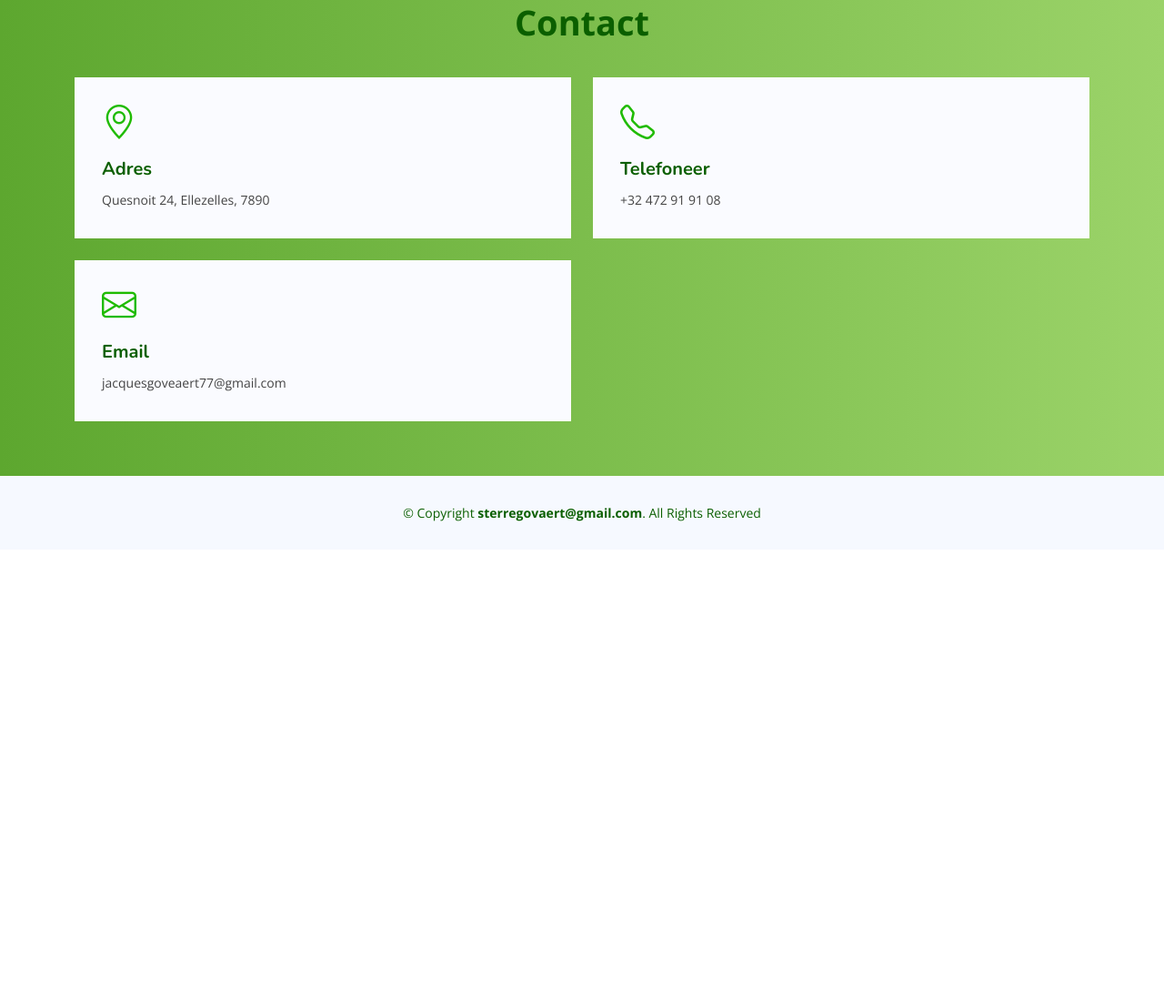
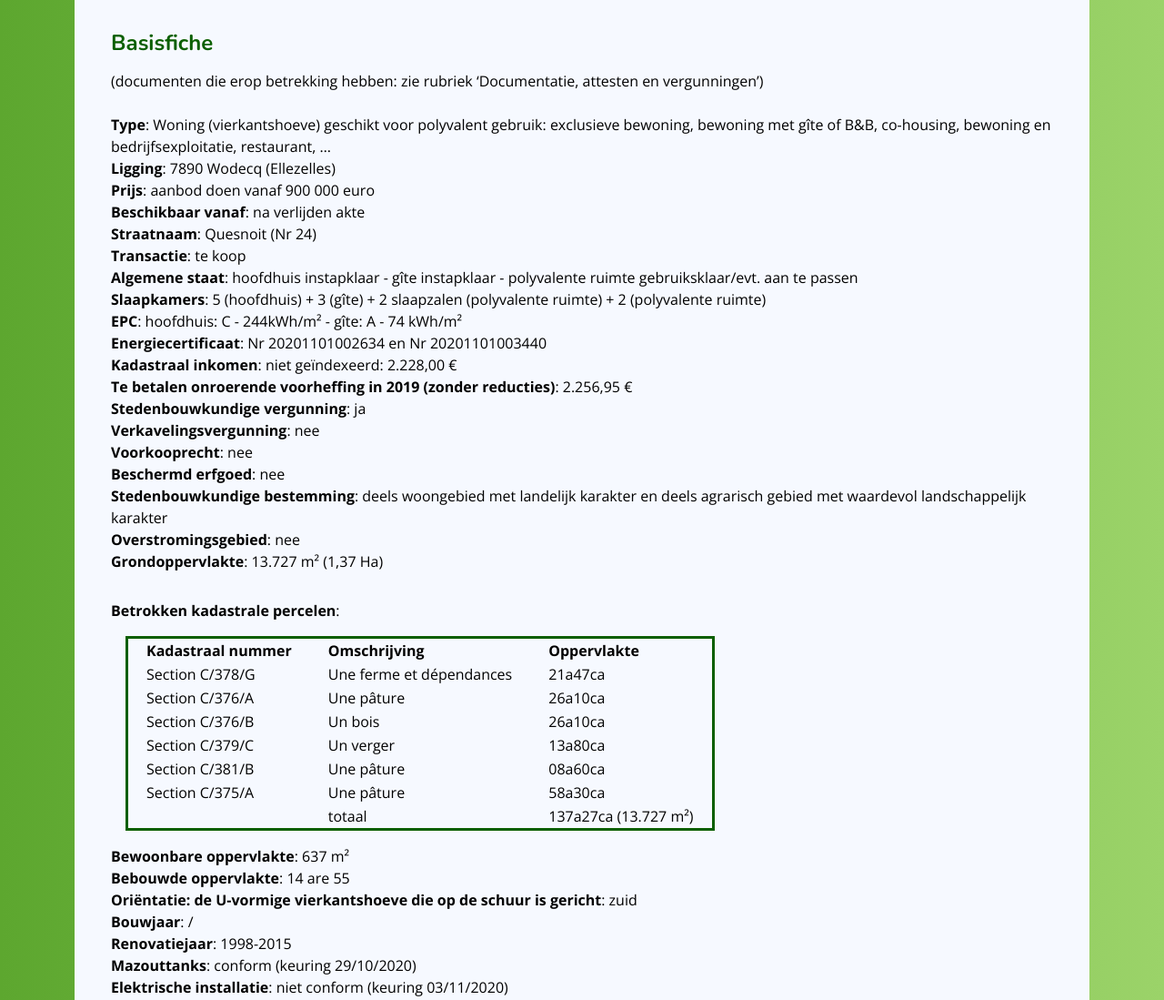
Before and after one commit to Clusternite/Square-farm-2, a plain HTML site: page index.html in a window 1280 px wide. Shown: the part 5079-6178 px from the top of the page at 91% size. Before the commit the page ends 5683 px from the top, so only its background shows below. Drawn offline with nearby package versions, Linux system fonts and the light colour scheme.

Commit message:
basisfiche

```diff
--- a/assets/css/main.scss
+++ b/assets/css/main.scss
@@ -200,7 +200,6 @@ section {
     img {
       width: 380px;
       height: 200px;
-
     }
   }
 }
@@ -605,32 +604,32 @@ section {
 # Index Page
 --------------------------------------------------------------*/
 /*--------------------------------------------------------------
-# About
+# infoSection
 --------------------------------------------------------------*/
-.about .content {
+.infoSection .content {
   background-color: #f6f9ff;
   padding: 40px;
 }
 
-.about h3 {
+.infoSection h3 {
   font-size: 14px;
   font-weight: 700;
   color: $primaryColor;
   text-transform: uppercase;
 }
 
-.about h2 {
+.infoSection h2 {
   font-size: 24px;
   font-weight: 700;
   color: $secondColor;
 }
 
-.about p {
+.infoSection p {
   margin: 15px 0 30px 0;
   line-height: 24px;
 }
 
-.about .btn-read-more {
+.infoSection .btn-read-more {
   line-height: 0;
   padding: 15px 40px;
   border-radius: 4px;
@@ -640,21 +639,35 @@ section {
   box-shadow: 0px 5px 25px rgba(65, 84, 241, 0.3);
 }
 
-.about .btn-read-more span {
+.infoSection .btn-read-more span {
   font-family: "Nunito", sans-serif;
   font-weight: 600;
   font-size: 16px;
   letter-spacing: 1px;
 }
 
-.about .btn-read-more i {
+.infoSection .btn-read-more i {
   margin-left: 5px;
   font-size: 18px;
   transition: 0.3s;
 }
 
-.about .btn-read-more:hover i {
+.infoSection .btn-read-more:hover i {
   transform: translateX(5px);
+}
+
+/*--------------------------------------------------------------
+# Basisfiche
+--------------------------------------------------------------*/
+#basisfiche {
+  .basisTable {
+    border: solid $secondColor 3px;
+    margin: 1rem;
+    td {
+      padding-left: 1.25rem;
+      padding-right: 1.25rem;
+    }
+  }
 }
 
 /*--------------------------------------------------------------
--- a/index.html
+++ b/index.html
@@ -49,7 +49,7 @@
         <nav id="navbar" class="navbar">
           <ul>
             <li><a class="nav-link scrollto active" href="#hero">Home</a></li>
-            <!-- <li><a class="nav-link scrollto" href="#about">About</a></li>
+            <!-- <li><a class="nav-link scrollto" href="#intro">Intro</a></li>
             <li><a class="nav-link scrollto" href="#services">Services</a></li>
             <li><a class="nav-link scrollto" href="#portfolio">Portfolio</a></li>
             <li><a class="nav-link scrollto" href="#team">Team</a></li>
@@ -72,7 +72,7 @@
               </ul>
             </li> -->
             <li><a class="nav-link scrollto" href="#contact">Contact</a></li>
-            <!-- <li><a class="getstarted scrollto" href="#about">Get Started</a></li> -->
+            <!-- <li><a class="getstarted scrollto" href="#intro">Get Started</a></li> -->
           </ul>
           <i class="bi bi-list mobile-nav-toggle"></i>
         </nav><!-- .navbar -->
@@ -91,7 +91,7 @@
             </h2>
             <div data-aos="fade-up" data-aos-delay="600">
               <div class="text-center text-lg-start">
-                <a href="#about"
+                <a href="#intro"
                   class="btn-get-started scrollto d-inline-flex align-items-center justify-content-center align-self-center">
                   <span>Introductie</span>
                   <i class="bi bi-arrow-right"></i>
@@ -105,11 +105,12 @@
         </div>
       </div>
 
-    </section><!-- End Hero -->
+    </section>
+    <!-- End Hero -->
 
     <main id="main">
-      <!-- ======= About Section ======= -->
-      <section id="about" class="about">
+      <!-- ======= Intro Section ======= -->
+      <section id="intro" class="infoSection">
 
         <div class="container" data-aos="fade-up">
           <div class="row gx-0">
@@ -173,7 +174,7 @@
                     <li>3. een ‘polyvalente ruimte’</li>
                     <li>4. een schuur met stallen, werkatelier en zonnepaneelinstallatie</li>
                     <li>5. een weide (5a) met groententuin (5b) en boomgaard (5c)</li>
-                    <!-- <li>6. een terrein met kapelletje dat mogelijk in bouwgrond kan worden omgezet</li> -->
+
                   </ul>
                   Vóór de ingang van de vierkantshoeve ligt een <strong>parking</strong> voor twee voertuigen en voor de
                   schuuringang kan nog een voertuig geplaatst worden (foto A1). De ingang van de vierkantshoeve wordt
@@ -326,13 +327,8 @@
                   In elk geval biedt het voornoemd geheel alle mogelijkheden om een eigen harmonieuze leef- en/of
                   werkwereld
                   uit te bouwen.
+                </p>
 
-
-
-
-
-
-                </p>
                 <!-- <div class="text-center text-lg-start">
                   <a href="#"
                     class="btn-read-more d-inline-flex align-items-center justify-content-center align-self-center">
@@ -344,13 +340,145 @@
             </div>
 
             <!-- <div class="col-lg-6 d-flex align-items-center" data-aos="zoom-out" data-aos-delay="200">
-              <img src="./assets/img/about.jpg" class="img-fluid" alt="">
+              <img src="./assets/img/intro.jpg" class="img-fluid" alt="">
             </div> -->
 
           </div>
         </div>
 
-      </section><!-- End About Section -->
+      </section>
+      <!-- End Intro Section -->
+
+
+
+
+
+
+
+
+
+
+      <!-- ======= Basisfiche Section ======= -->
+      <section id="basisfiche" class="infoSection">
+
+        <div class="container" data-aos="fade-up">
+          <div class="row gx-0">
+
+            <div class="col-lg-12 d-flex flex-column justify-content-center" data-aos="fade-up" data-aos-delay="200">
+              <div class="content">
+                <h2>Basisfiche</h2>
+                <p>
+                  (documenten die erop betrekking hebben: zie rubriek ‘Documentatie, attesten en vergunningen’)
+                  <br><br>
+                  <strong>Type</strong>: Woning (vierkantshoeve) geschikt voor polyvalent gebruik: exclusieve bewoning,
+                  bewoning met gîte of
+                  B&B,
+                  co-housing, bewoning en bedrijfsexploitatie, restaurant, …<br>
+                  <strong>Ligging</strong>: 7890 Wodecq (Ellezelles)<br>
+                  <strong>Prijs</strong>: aanbod doen vanaf 900 000 euro <br>
+                  <strong>Beschikbaar vanaf</strong>: na verlijden akte <br>
+                  <strong>Straatnaam</strong>: Quesnoit (Nr 24)<br>
+                  <strong>Transactie</strong>: te koop<br>
+                  <strong>Algemene staat</strong>: hoofdhuis instapklaar - gîte instapklaar - polyvalente ruimte
+                  gebruiksklaar/evt. aan te passen<br>
+                  <strong>Slaapkamers</strong>: 5 (hoofdhuis) + 3 (gîte) + 2 slaapzalen (polyvalente ruimte) + 2
+                  (polyvalente
+                  ruimte)<br>
+                  <strong>EPC</strong>: hoofdhuis: C - 244kWh/m² - gîte: A - 74 kWh/m²<br>
+                  <strong>Energiecertificaat</strong>: Nr 20201101002634 en Nr 20201101003440<br>
+                  <strong>Kadastraal inkomen</strong>: niet geïndexeerd: 2.228,00 €<br>
+                  <strong>Te betalen onroerende voorheffing in 2019 (zonder reducties)</strong>: 2.256,95 €<br>
+                  <strong>Stedenbouwkundige vergunning</strong>: ja<br>
+                  <strong>Verkavelingsvergunning</strong>: nee<br>
+                  <strong>Voorkooprecht</strong>: nee<br>
+                  <strong>Beschermd erfgoed</strong>: nee<br>
+                  <strong>Stedenbouwkundige bestemming</strong>: deels woongebied met landelijk karakter en
+                  deels agrarisch gebied met
+                  waardevol
+                  landschappelijk karakter<br>
+                  <strong>Overstromingsgebied</strong>: nee<br>
+                  <strong>Grondoppervlakte</strong>: 13.727 m² (1,37 Ha)
+
+                  <table class="basisTable">
+                    <strong>Betrokken kadastrale percelen</strong>:
+                    <tbody>
+                      <tr>
+                        <td> <strong>Kadastraal nummer</strong></td>
+                        <td> <strong>Omschrijving</strong></td>
+                        <td> <strong>Oppervlakte</strong></td>
+                      </tr>
+                      <tr>
+                        <td> Section C/378/G </td>
+                        <td> Une ferme et dépendances</td>
+                        <td> 21a47ca</td>
+                      </tr>
+                      <tr>
+                        <td> Section C/376/A </td>
+                        <td> Une pâture</td>
+                        <td> 26a10ca</td>
+                      </tr>
+                      <tr>
+                        <td> Section C/376/B</td>
+                        <td> Un bois</td>
+                        <td> 26a10ca</td>
+                      </tr>
+                      <tr>
+                        <td> Section C/379/C</td>
+                        <td> Un verger</td>
+                        <td> 13a80ca</td>
+                      </tr>
+                      <tr>
+                        <td> Section C/381/B</td>
+                        <td> Une pâture</td>
+                        <td> 08a60ca</td>
+                      </tr>
+                      <tr>
+                        <td> Section C/375/A</td>
+                        <td> Une pâture</td>
+                        <td> 58a30ca</td>
+                      </tr>
+                      <tr>
+                        <td> </td>
+                        <td> totaal</td>
+                        <td> 137a27ca (13.727 m²)</td>
+                      </tr>
+
+                    </tbody>
+                  </table>
+
+                  <strong>Bewoonbare oppervlakte</strong>: 637 m²<br>
+                  <strong>Bebouwde oppervlakte</strong>: 14 are 55<br>
+                  <strong>Oriëntatie: de U-vormige vierkantshoeve die op de schuur is
+                    gericht</strong>: zuid<br>
+                  <strong>Bouwjaar</strong>: / <br>
+                  <strong>Renovatiejaar</strong>: 1998-2015 <br>
+                  <strong>Mazouttanks</strong>: conform (keuring 29/10/2020) <br>
+                  <strong>Elektrische installatie</strong>: niet conform (keuring 03/11/2020) <br>
+                </p>
+
+
+              </div>
+            </div>
+
+
+
+          </div>
+        </div>
+
+      </section>
+      <!-- End Basisfiche Section -->
+
+
+
+
+
+
+
+
+
+
+
+
 
       <!-- ======= Contact Section ======= -->
       <section id="contact" class="contact">
@@ -383,17 +511,15 @@
                 <p>jacquesgoveaert77@gmail.com<br></p>
               </div>
             </div>
-
-
-
-
-
           </div>
 
+        </div>
 
-      </section><!-- End Contact Section -->
+      </section>
+      <!-- End Contact Section -->
 
-    </main><!-- End #main -->
+    </main>
+    <!-- End #main -->
 
     <!-- ======= Footer ======= -->
     <footer id="footer" class="footer">
@@ -405,7 +531,8 @@
         </div>
 
       </div>
-    </footer><!-- End Footer -->
+    </footer>
+    <!-- End Footer -->
 
     <a href="#" class="back-to-top d-flex align-items-center justify-content-center"><i
         class="bi bi-arrow-up-short"></i></a>
@@ -419,9 +546,10 @@
     <script src="assets/vendor/isotope-layout/isotope.pkgd.min.js"></script>
     <script src="assets/vendor/glightbox/js/glightbox.min.js"></script>
 
-
+    <!-- Other JS Files -->
     <script src="https://cdnjs.cloudflare.com/ajax/libs/jquery/3.3.1/jquery.min.js"> </script>
     <script src="https://cdnjs.cloudflare.com/ajax/libs/fancybox/3.5.7/jquery.fancybox.min.js"> </script>
+
     <!-- Template Main JS File -->
     <script src="assets/js/main.js"></script>
 
```
Also changed, not shown: assets/css/main.css, 1 other file.
